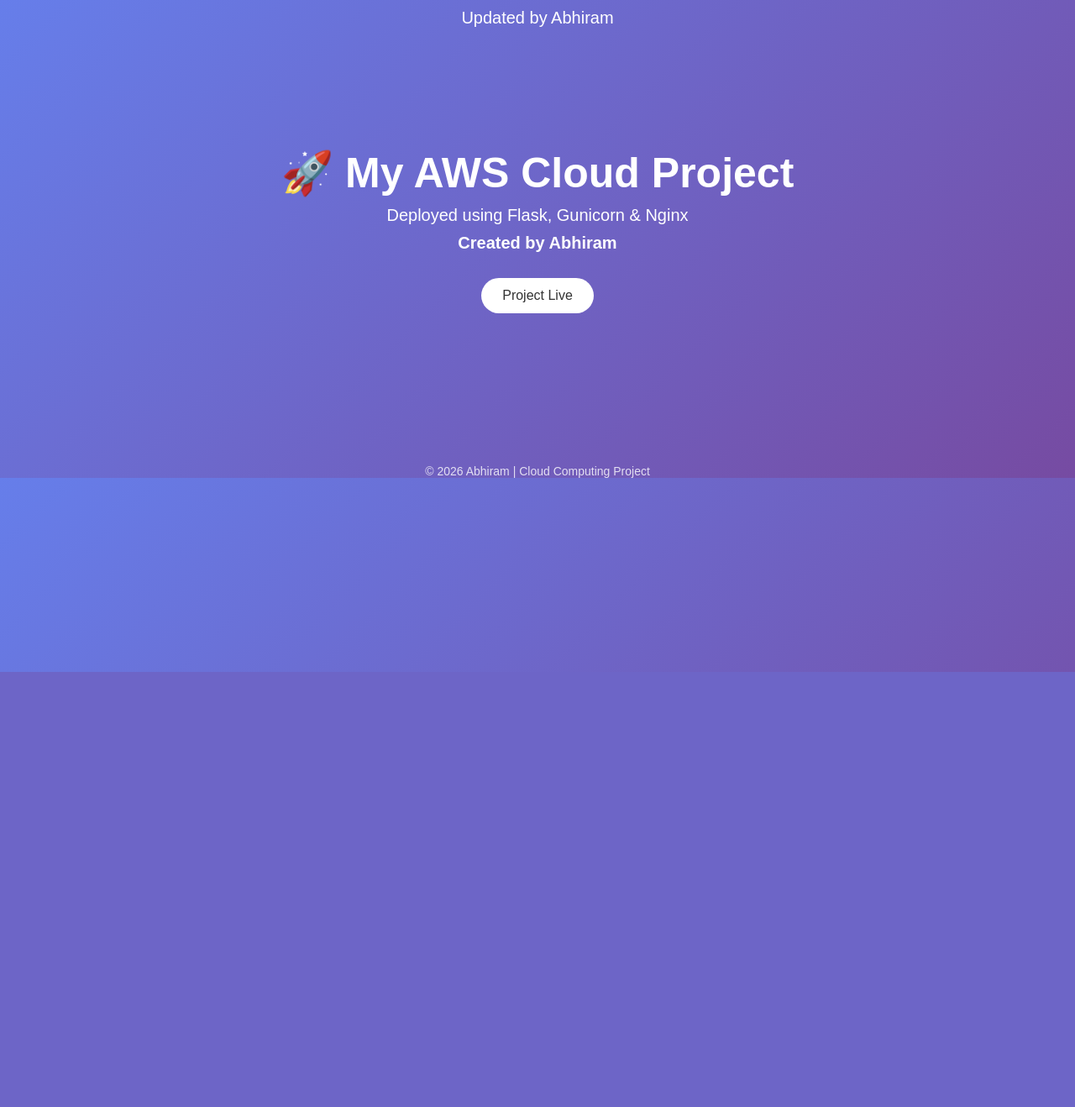
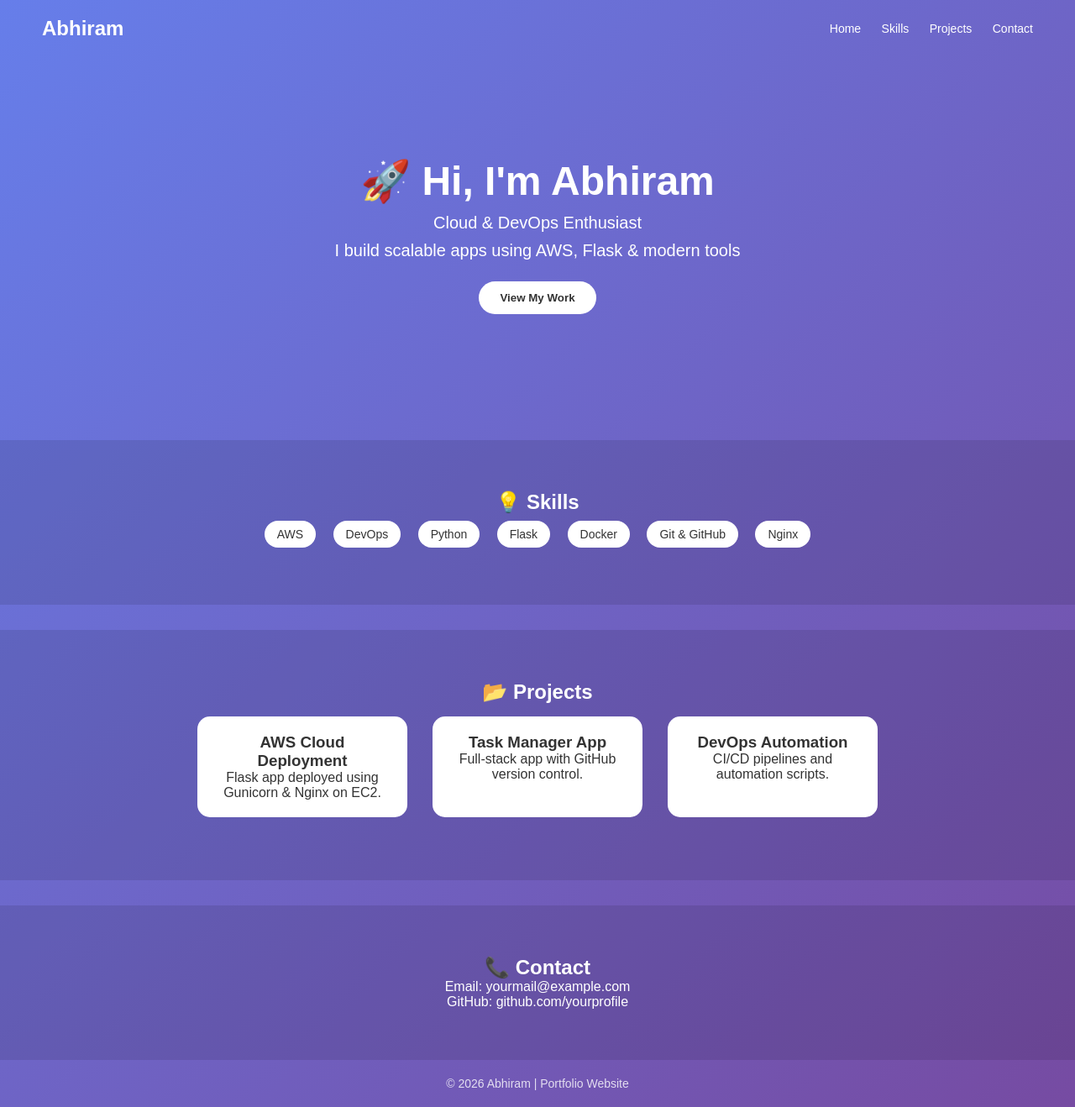
Before and after one commit to AbhiramKorupalli28/cloud-project, a Python web app: template templates/index.html in a window 1280 px wide. Shown: the whole page at 84% size. Before the commit the page ends 800 px from the top, so only its background shows below. Run offline with Jinja, Linux system fonts and the light colour scheme; the template is opened without the code that fills it, so the values that code supplies are empty.

Commit message:
updated UI

```diff
--- a/requirements.txt
+++ b/requirements.txt
@@ -0,0 +1 @@
+🧩 templates/index.html
--- a/templates/index.html
+++ b/templates/index.html
@@ -2,49 +2,99 @@
 <html lang="en">
 <head>
     <meta charset="UTF-8">
-    <title>Abhiram Cloud Project</title>
-    <p>Updated by Abhiram</p>
+    <title>Abhiram | Portfolio</title>
+
     <style>
+        * {
+            margin: 0;
+            padding: 0;
+            box-sizing: border-box;
+            font-family: Arial, sans-serif;
+        }
+
         body {
-            margin: 0;
-            font-family: Arial, sans-serif;
             background: linear-gradient(135deg, #667eea, #764ba2);
             color: white;
-            text-align: center;
         }
 
-        .container {
-            padding: 100px 20px;
+        header {
+            padding: 20px 50px;
+            display: flex;
+            justify-content: space-between;
+            align-items: center;
         }
 
-        h1 {
-            font-size: 50px;
-            margin-bottom: 10px;
+        header h2 {
+            font-weight: bold;
         }
 
-        p {
+        nav a {
+            margin-left: 20px;
+            text-decoration: none;
+            color: white;
+            font-size: 14px;
+        }
+
+        .hero {
+            text-align: center;
+            padding: 120px 20px;
+        }
+
+        .hero h1 {
+            font-size: 48px;
+        }
+
+        .hero p {
             font-size: 20px;
-            margin: 10px 0;
+            margin-top: 10px;
         }
 
         .btn {
-            margin-top: 20px;
+            margin-top: 25px;
             padding: 12px 25px;
-            font-size: 16px;
+            border-radius: 25px;
+            border: none;
+            cursor: pointer;
             background: white;
             color: #333;
-            border: none;
-            border-radius: 25px;
-            cursor: pointer;
-            transition: 0.3s;
+            font-weight: bold;
         }
 
-        .btn:hover {
-            background: #ddd;
+        .section {
+            padding: 60px 20px;
+            text-align: center;
+            background: rgba(0,0,0,0.1);
+            margin-top: 30px;
+        }
+
+        .skills span {
+            display: inline-block;
+            background: white;
+            color: #333;
+            padding: 8px 15px;
+            border-radius: 20px;
+            margin: 8px;
+            font-size: 14px;
+        }
+
+        .projects {
+            display: flex;
+            justify-content: center;
+            flex-wrap: wrap;
+        }
+
+        .card {
+            background: white;
+            color: #333;
+            width: 250px;
+            margin: 15px;
+            padding: 20px;
+            border-radius: 15px;
         }
 
         footer {
-            margin-top: 80px;
+            text-align: center;
+            padding: 20px;
             font-size: 14px;
             opacity: 0.8;
         }
@@ -53,17 +103,68 @@
 
 <body>
 
-    <div class="container">
-        <h1>🚀 My AWS Cloud Project</h1>
-        <p>Deployed using Flask, Gunicorn & Nginx</p>
-        <p><strong>Created by Abhiram</strong></p>
+<header>
+    <h2>Abhiram</h2>
+    <nav>
+        <a href="#">Home</a>
+        <a href="#">Skills</a>
+        <a href="#">Projects</a>
+        <a href="#">Contact</a>
+    </nav>
+</header>
 
-        <button class="btn">Project Live</button>
+<section class="hero">
+    <h1>🚀 Hi, I'm Abhiram</h1>
+    <p>Cloud & DevOps Enthusiast</p>
+    <p>I build scalable apps using AWS, Flask & modern tools</p>
+
+    <button class="btn">View My Work</button>
+</section>
+
+<section class="section">
+    <h2>💡 Skills</h2>
+    <div class="skills">
+        <span>AWS</span>
+        <span>DevOps</span>
+        <span>Python</span>
+        <span>Flask</span>
+        <span>Docker</span>
+        <span>Git & GitHub</span>
+        <span>Nginx</span>
     </div>
+</section>
 
-    <footer>
-        © 2026 Abhiram | Cloud Computing Project
-    </footer>
+<section class="section">
+    <h2>📂 Projects</h2>
+    <div class="projects">
+
+        <div class="card">
+            <h3>AWS Cloud Deployment</h3>
+            <p>Flask app deployed using Gunicorn & Nginx on EC2.</p>
+        </div>
+
+        <div class="card">
+            <h3>Task Manager App</h3>
+            <p>Full-stack app with GitHub version control.</p>
+        </div>
+
+        <div class="card">
+            <h3>DevOps Automation</h3>
+            <p>CI/CD pipelines and automation scripts.</p>
+        </div>
+
+    </div>
+</section>
+
+<section class="section">
+    <h2>📞 Contact</h2>
+    <p>Email: yourmail@example.com</p>
+    <p>GitHub: github.com/yourprofile</p>
+</section>
+
+<footer>
+    © 2026 Abhiram | Portfolio Website
+</footer>
 
 </body>
 </html>
```
